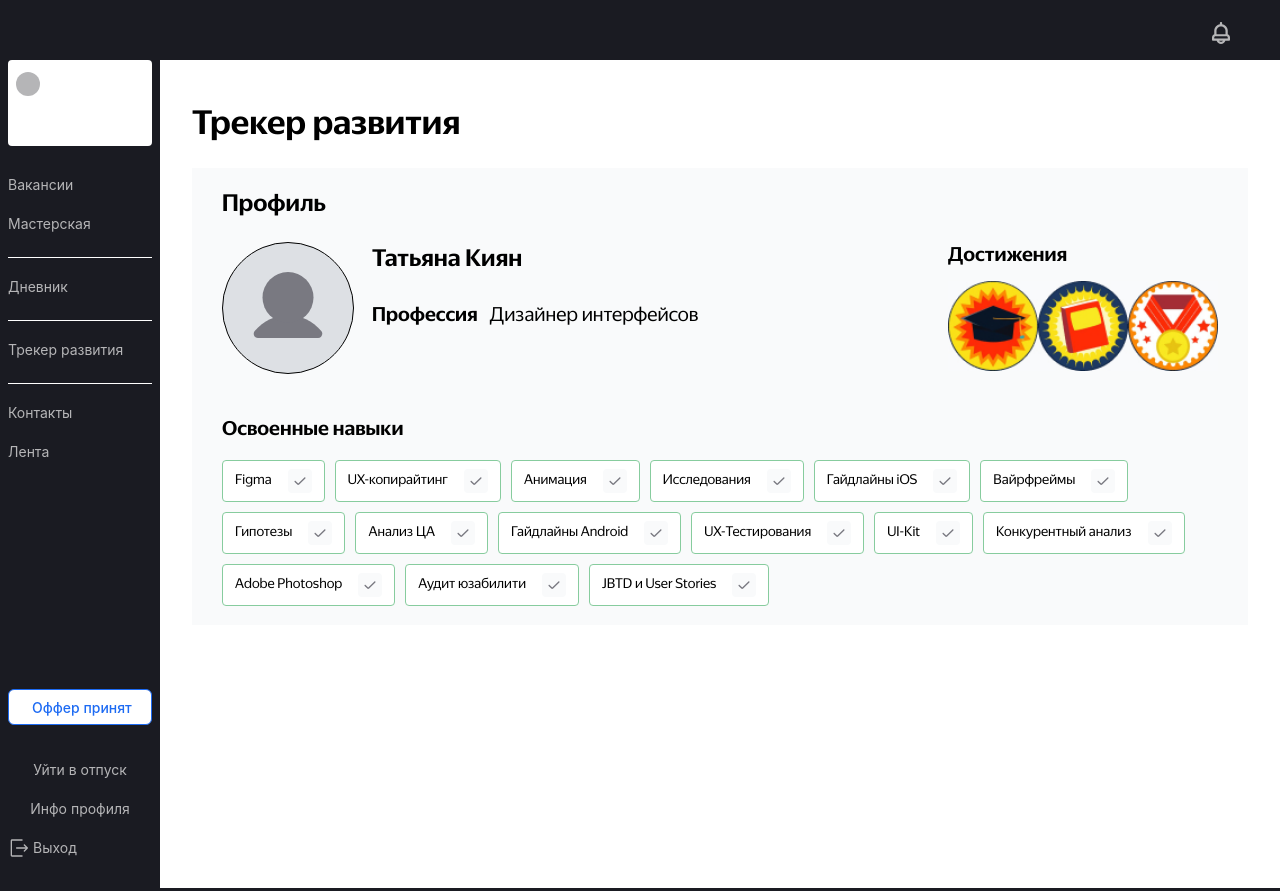
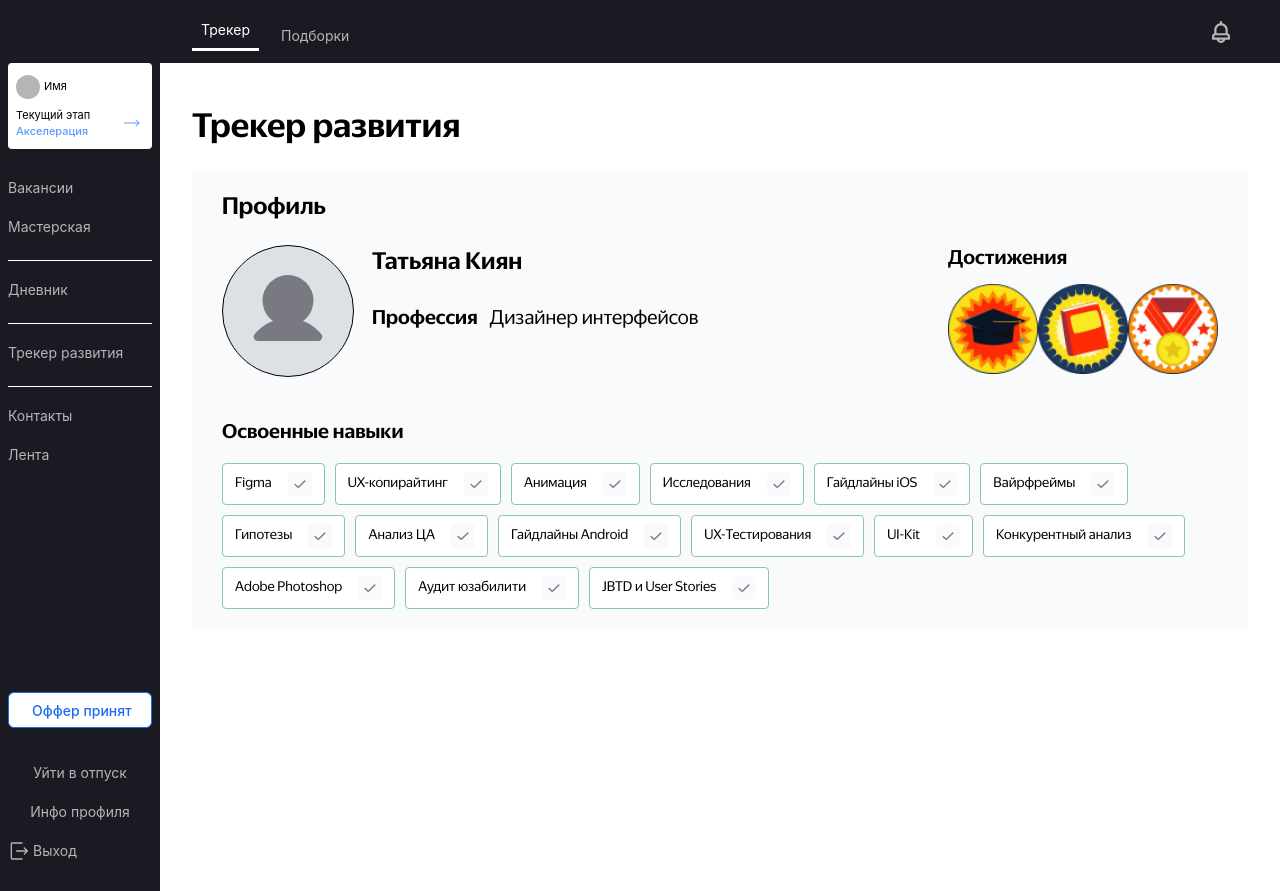
Before and after one commit to OlgaOlgar47/development-tracker-frontend, a React (Create React App) app: page / in a window 1280 px wide. Built offline with nearby package versions, Linux system fonts and the light colour scheme.

Commit message:
редактирование header

```diff
--- a/src/components/Header/Header.css
+++ b/src/components/Header/Header.css
@@ -1,19 +1,40 @@
 .header {
   margin: 0 auto;
-  padding: 0;
+  padding: 20px 47px 12px 192px;
   box-sizing: border-box;
   display: flex;
-  justify-content: flex-end;
+  justify-content: space-between;
   width: 100%;
   min-height: 60px;
   background-color: #1a1b22;
   color: #fff;
 }
 
+.header__container {
+  display: flex;
+  align-items: center;
+  gap: 22px;
+}
+
+.header__nav {
+  margin: 0;
+  color: #b5b5b7;
+  font-size: 14px;
+  font-weight: 400;
+  line-height: 20px;
+  cursor: pointer;
+  text-align: center;
+}
+
+.header__nav_active {
+  padding-bottom: 8px;
+  border-bottom: 3px solid #FFF;
+  color: #FFF;
+  width: 67px;
+}
+
 .header__logo {
   width: 24px;
   height: 24px;
-  margin-top: 21px;
-  margin-right: 47px;
   cursor: pointer;
 }
--- a/src/components/Header/Header.jsx
+++ b/src/components/Header/Header.jsx
@@ -5,6 +5,10 @@ import logo from "../../images/logo.svg";
 export default function Header() {
   return (
     <header className="header">
+      <div className="header__container">
+        <h2 className="header__nav header__nav_active">Трекер</h2>
+        <h2 className="header__nav">Подборки</h2>
+      </div>
       <img src={logo} className="header__logo" alt="логотип" />
     </header>
   );
--- a/src/components/Main/NavBar/NavBar.css
+++ b/src/components/Main/NavBar/NavBar.css
@@ -21,13 +21,11 @@
 
 .navBar__profile {
   display: flex;
-  height: 24px;
+  align-items: center;
 }
 
 .navBar__avatar {
-  margin-top: 12px;
-  margin-left: 8px;
-  margin-right: 4px;
+  padding: 12px 4px 10px 8px;
   width: 24px;
   height: 24px;
 }
@@ -38,7 +36,11 @@
   font-size: 11px;
   font-weight: 400;
   line-height: 12px;
-  /* text-align: center; */
+  cursor: pointer;
+}
+
+.navBar__name_type-margin {
+  margin-left: 8px;
 }
 
 .navBar__profile-acseleration {
@@ -46,8 +48,23 @@
   justify-content: space-between;
 }
 
+.navBar__acsseleration {
+  margin: 4px 0 0;
+  color: #5a9bff;
+  font-size: 11px;
+  font-weight: 500;
+  line-height: 12px;
+  cursor: pointer;
+}
+
+.navBar__acsseleration_type-margin {
+  margin-left: 8px;
+}
+
 .navBar__arrow {
   width: 16px;
+  margin-right: 12px;
+  cursor: pointer;
 }
 
 .navBar__link {
@@ -95,13 +112,12 @@
   display: flex;
   flex-direction: row;
   align-items: center;
-  background-color: #1A1B22;
+  background-color: #1a1b22;
   cursor: pointer;
   border: none;
-  color: #B5B5B7;
+  color: #b5b5b7;
 }
 
 .navBar__exit {
   margin: 0 5px 0 0;
-
 }
--- a/src/components/Main/NavBar/NavBar.jsx
+++ b/src/components/Main/NavBar/NavBar.jsx
@@ -2,7 +2,7 @@ import React from "react";
 import "./NavBar.css";
 import Avatar from "../../../images/avatar.svg";
 import Exit from "../../../images/exit.svg";
-// import Arrow from "../../../images/arrow.svg";
+import Arrow from "../../../images/arrow.svg";
 
 export default function NavBar() {
   return (
@@ -10,15 +10,15 @@ export default function NavBar() {
       <div className="navBar__container">
         <div className="navBar__profile">
           <img src={Avatar} className="navBar__avatar" alt="Фото профиля" />
-          {/* <h3 className="navBar__name">Имя</h3> */}
+          <h3 className="navBar__name">Имя</h3>
         </div>
-        {/* <div className="navBar__profile-acseleration">
-          <div>
-            <h3 className="navBar__name">Текущий этап</h3>
-            <h3 className="navBar__name">Акселерация</h3>
+        <div className="navBar__profile-acseleration">
+          <div className="navBar__profile-acseleration-container">
+            <h3 className="navBar__name navBar__name_type-margin">Текущий этап</h3>
+            <h3 className="navBar__acsseleration navBar__acsseleration_type-margin">Акселерация</h3>
           </div>
           <img src={Arrow} className="navBar__arrow" alt="стрелка вправо" />
-        </div> */}
+        </div>
       </div>
       <h2 className="navBar__link">Вакансии</h2>
       <h2 className="navBar__link navBar__link_type-line">Мастерская</h2>
--- a/src/components/Profile/Profile.css
+++ b/src/components/Profile/Profile.css
@@ -100,7 +100,7 @@
 }
 
 .profile__skill {
-  background-color: #FFF;
+  background-color: #fff;
   display: flex;
   gap: 16px;
   padding: 8px 12px;
@@ -117,6 +117,6 @@
 }
 
 .profile__skill-name {
-    padding: 0;
-    margin: 0;
+  padding: 0;
+  margin: 0;
 }
```
